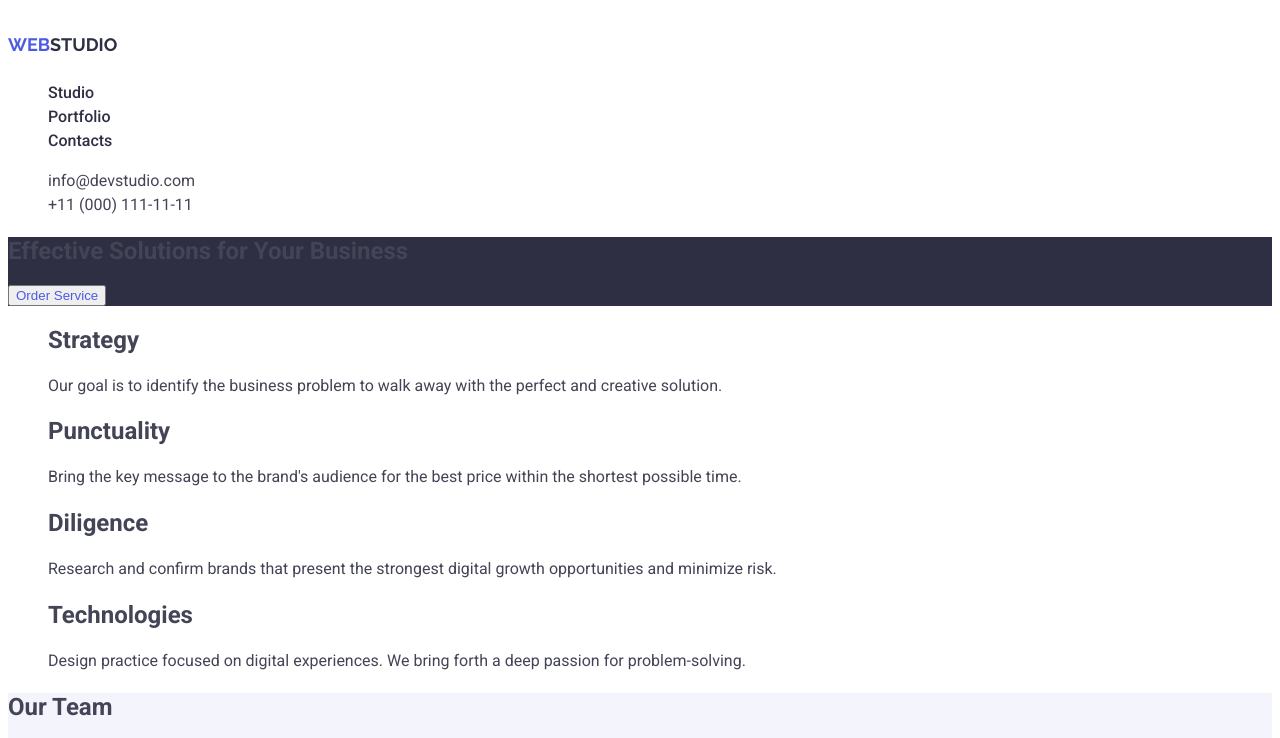
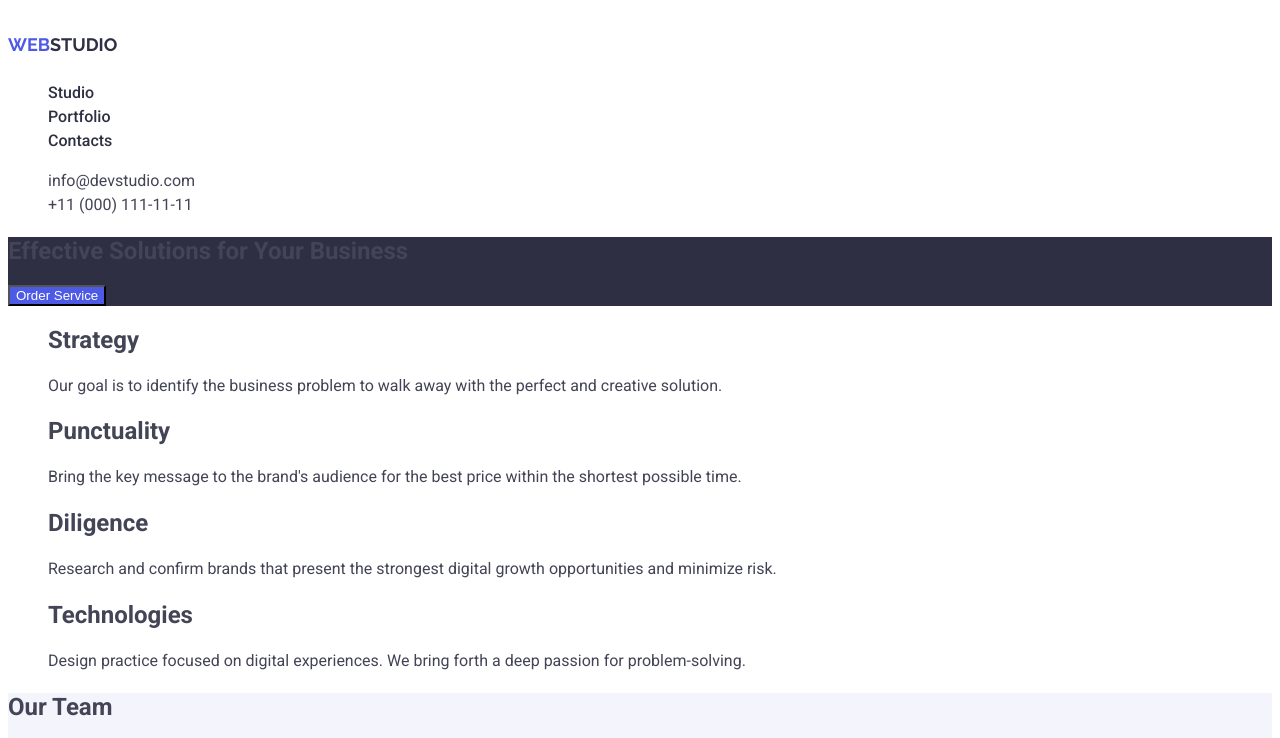
Before and after one commit to ahmekiz/goit-markup-hw-02, a plain HTML site: page index.html in a window 1280 px wide. Shown: the top 738 px of the page. Drawn offline with Linux system fonts and the light colour scheme.

Commit message:
button changed

```diff
--- a/css/styles.css
+++ b/css/styles.css
@@ -94,11 +94,12 @@ ul {
 
 .button {
   cursor: pointer;
-  color: #4d5ae5;
+  background-color: #4d5ae5;
+  color: #ffffff;
 }
 
 .button:hover {
-  color: #404bbf;
+  background-color: #404bbf;
 }
 
 .main-page {
```
